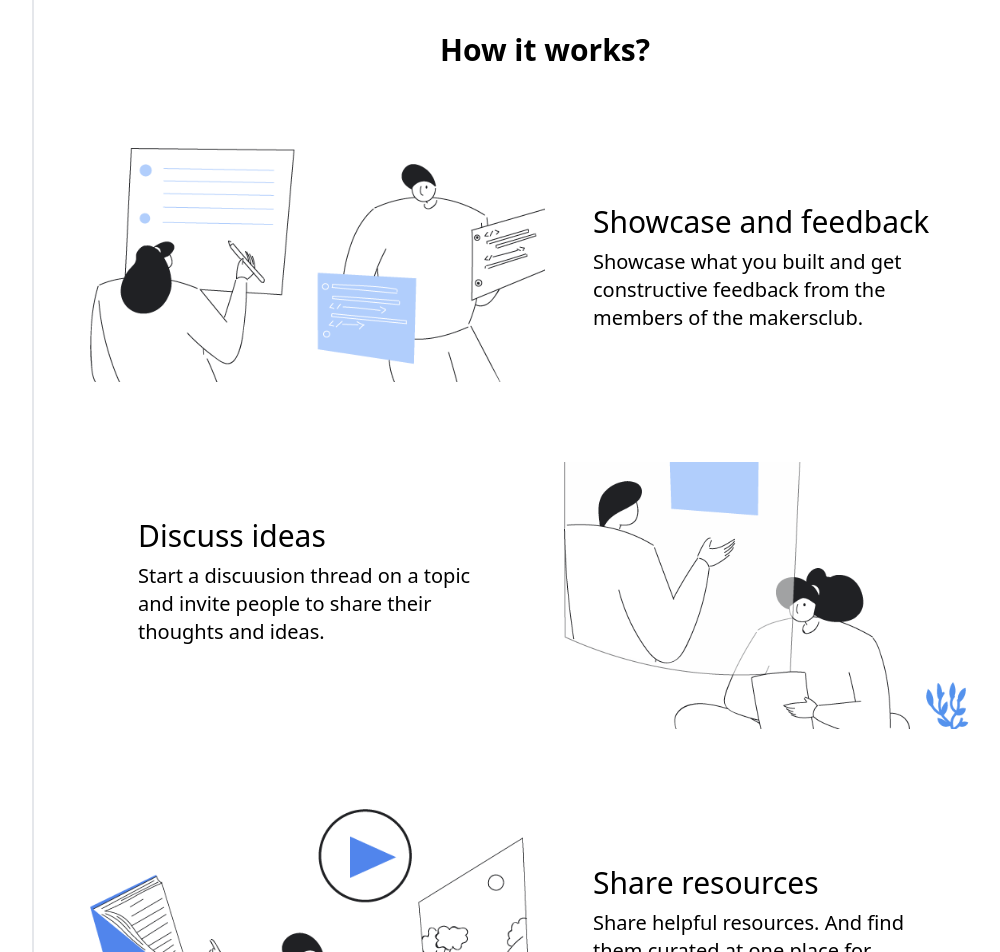
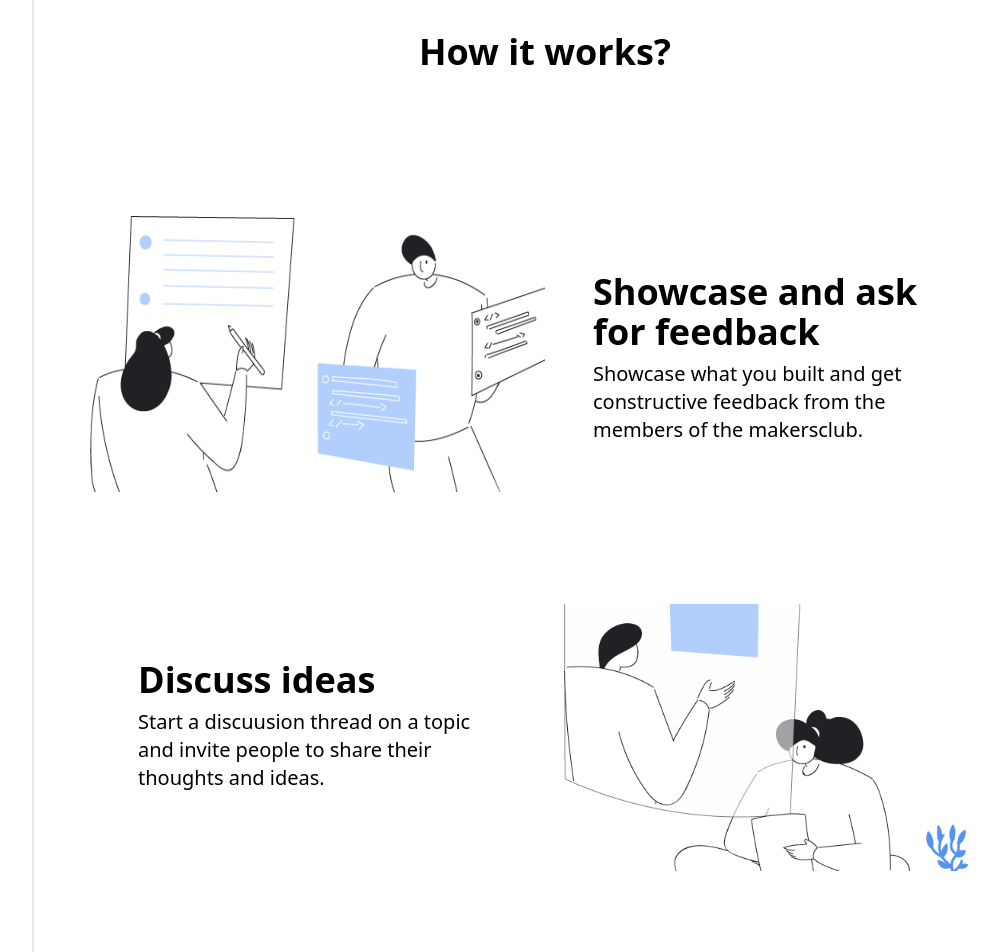
Before and after one commit to rutikwankhade/themakersclub, a React (Create React App) app: page / in a window 1280 px wide. Shown: the part 560-1512 px from the top of the page, without its empty margins (144-1144 px from the left). Built offline with nearby package versions, Linux system fonts and the light colour scheme; no server answers; what @tailwindcss/typography would draw is missing.

Commit message:
add headers on every page

```diff
--- a/src/components/CommentBox.js
+++ /dev/null
@@ -1,17 +0,0 @@
-import React from 'react';
-const CommentBox = () => {
-    return (
-        <div>
-            <div className="border-2 p-6 bg-white my-4 rounded">
-                <textarea
-                    placeHolder="Say something nice..!"
-                    className="w-full bg-gray-50 p-4 border-2 border-purple-300 text-xl focus:outline-none rounded my-2"
-                />
-
-                <button className="bg-gray-600 hover:bg-gray-700 rounded text-white px-6 py-2 text-xl ">Submit</button>
-            </div>
-        </div>
-    );
-}
-
-export default CommentBox;
--- a/src/components/Header.js
+++ b/src/components/Header.js
@@ -2,16 +2,16 @@ import React from 'react';
 import ideaImg from '../assets/images/idea.png'
 const Header = () => {
     return (
-        <div className="bg-purple-400 w-full h-80 rounded-xl text-center flex flex-row justify-center items-center">
+        <div className="p-0 bg-purple-400 w-full h-80 rounded-xl text-center flex flex-row justify-center items-center">
             <div className="text-white font-mono  ml-16 text-left">
-                            <h1 className="text-3xl font-semibold">A club of Ideas, feedbacks and resources.</h1>
+                <h1 className="text-3xl font-semibold">A club of Ideas, feedbacks and resources.</h1>
 
             </div>
 
-            <img src={ideaImg} alt="cover" className="mr-2 ml-auto"/>
+            <img src={ideaImg} alt="cover" className=" h-80 mr-2 ml-auto" />
 
         </div>
-     );
+    );
 }
 
 export default Header;
--- a/src/pages/Discussions.js
+++ b/src/pages/Discussions.js
@@ -3,6 +3,7 @@ import { Link } from 'react-router-dom'
 import { connect } from 'react-redux';
 import { getDiscussPosts } from '../actions/discussPost'
 import DiscussPostcard from '../components/DiscussPostCard';
+import discussionsImg from '../assets/images/discussions.png'
 
 const Discussions = ({ getDiscussPosts, discussPosts }) => {
 
@@ -13,10 +14,30 @@ const Discussions = ({ getDiscussPosts, discussPosts }) => {
 
     return (
         <div className="bg-gray-50">
+             <div className="flex px-20 pt-10 bg-purple-100 my-2">
+                        <div className="w-1/2">
+                            <h1 className="text-4xl my-2 font-bold">Discuss ideas</h1>
+                            <p className="text-xl  ">Start a discuusion thread on any topic and invite people to share their thoughts and ideas.</p>
+                        <Link to="/post-discussion" className="sticky top-20">
+                        <button className="px-6 my-4 cursor-pointer bg-purple-400 hover:bg-purple-500 focus:outline-none text-white rounded-full text-center p-2 text-2xl font-semibold">
+                            Start a discussion
+                        </button>
+
+                    </Link>
+
+                </div>
+                        <img src={discussionsImg} alt="discuss" className="ml-auto mr-2 w-1/3" />
+
+                    </div>
 
             <div className="bg-gray-50 p-2 rounded flex flex-row">
 
                 <div className="flex flex-col bg-gray-50 justify-center w-8/12 pb-20">
+
+
+
+
+
                     {discussPosts.data && discussPosts.data.map(post => {
                         return <Link to={`/discussions/${post.id}`}><DiscussPostcard post={post} /></Link>
 
@@ -25,16 +46,13 @@ const Discussions = ({ getDiscussPosts, discussPosts }) => {
                 </div>
 
                 <div className="w-4/12 flex flex-col items-center">
-                    <Link to="/post-discussion" className="sticky top-20">
-                        <button className="px-6 cursor-pointer m-4 bg-purple-400 hover:bg-purple-500 focus:outline-none text-white rounded-full text-center p-2 text-2xl font-semibold">
-                            Start a discussion
-                        </button>
 
-                    </Link>
 
-                    <div className=" sticky top-40 m-4 bg-pink-100 p-4 rounded border-l-8 border-pink-200">
+                    <div className=" sticky top-40 m-4 bg-pink-100 p-4 rounded border-t-8 border-pink-200">
+
                         <h1 className="text-2xl font-semibold">Discussions</h1>
                         <p className="text-lg py-2">Start a discuusion thread on a topic and invite people to share their thoughts and ideas.</p>
+
                     </div>
                 </div>
 
--- a/src/pages/Feedback.js
+++ b/src/pages/Feedback.js
@@ -1,10 +1,36 @@
 import React from 'react';
+import feedbackImg from '../assets/images/review.png'
 const Feedback = () => {
     return (
         <div>
+            <div className="flex flex-row">
+                <div className="">
+
+                    <div className="flex pt-10 bg-pink-100 my-2 ">
+                        <div className=" m-10">
+                            <h1 className="text-4xl my-2 font-bold">Showcase and Feedback</h1>
+                            <p className="text-xl ">Showcase what you built and get constructive feedback from the members of the makersclub.</p>
+                        </div>
+                        <img src={feedbackImg} alt="review" className=" ml-auto mr-2 w-1/3" />
+
+                    </div>
+
+
+
+
+                </div>
+
+
+
+
+            </div>
+
+
+
+
             share project and give feedback page
         </div>
-     );
+    );
 }
 
 export default Feedback;
--- a/src/pages/Home.js
+++ b/src/pages/Home.js
@@ -1,5 +1,7 @@
 import React from 'react';
 import Header from '../components/Header'
+
+
 
 import feedbackImg from '../assets/images/review.png'
 import discussionsImg from '../assets/images/discussions.png'
@@ -15,23 +17,34 @@ const Home = () => {
                 <p className="text-2xl text-center font-semibold">👨‍💻 Build + 📝 Get Feedback +  🤹 Learn =  ✨ Magic     </p>
             </div>
 
-            <div className="mt-20 px-10">
-                <h1 className="text-3xl text-center mb-10 font-semibold">How it works?</h1>
+
+            {/* <div className="flex flex-row">
+
+                <div className="  m-10 bg-green-200 rounded-full w-40 h-40 text-7xl flex justify-center items-center">👨‍💻 </div>
+                <div className=" m-10 bg-pink-200 rounded-full w-40 h-40 text-7xl flex justify-center items-center">👨‍💻 </div>
+                <div className=" m-10 bg-indigo-200 rounded-full w-40 h-40 text-7xl flex justify-center items-center">👨‍💻 </div>
+
+
+            </div> */}
+
+            <div className="mt-20 ">
+                <h1 className="text-4xl text-center mb-10 font-semibold">How it works?</h1>
 
                 <div className="flex flex-col justify-center">
-                    <div className="flex my-10">
+
+                    <div className="flex px-10 pt-24  my-2">
                         <img src={feedbackImg} alt="review" className="w-1/2" />
                         <div className="m-12">
-                            <h1 className="text-3xl my-2">Showcase and feedback</h1>
+                            <h1 className="text-4xl my-2 font-bold">Showcase and ask for feedback</h1>
                             <p className="text-xl ">Showcase what you built and get constructive feedback from the members of the makersclub.</p>
                         </div>
                     </div>
 
 
-                    <div className="flex my-10">
+                    <div className="flex px-10 pt-24  my-2">
                         <div className="m-12">
-                            <h1 className="text-3xl my-2">Discuss ideas</h1>
-                            <p className="text-xl ">Start a discuusion thread on a topic and invite people to share their thoughts and ideas.</p>
+                            <h1 className="text-4xl my-2 font-bold">Discuss ideas</h1>
+                            <p className="text-xl  ">Start a discuusion thread on a topic and invite people to share their thoughts and ideas.</p>
                         </div>
                         <img src={discussionsImg} alt="discuss" className="w-1/2" />
 
@@ -39,10 +52,10 @@ const Home = () => {
 
 
 
-                    <div className="flex my-10">
+                    <div className="flex px-10 pt-24  my-2">
                         <img src={resourcesImg} alt="resources" className="w-1/2" />
                         <div className="m-12">
-                            <h1 className="text-3xl my-2">Share resources</h1>
+                            <h1 className="text-4xl my-2 font-bold">Share resources</h1>
                             <p className="text-xl ">Share helpful resources. And find them curated at one place for everyone.</p>
                         </div>
                     </div>
--- a/src/pages/Resources.js
+++ b/src/pages/Resources.js
@@ -1,16 +1,27 @@
 import React from 'react';
+import resourcesImg from '../assets/images/resources.png'
 
 import { LinkPreview } from '@dhaiwat10/react-link-preview';
 
 
 const Resources = () => {
     return (
-        <div className="flex  justify-center">
+        <div className="">
+            <div className="flex px-10 pt-10  my-2 bg-green-100">
+                        <div className="m-10">
+                            <h1 className="text-4xl my-2 font-bold">Share resources</h1>
+                            <p className="text-xl ">Share helpful resources. And find them curated at one place for everyone.</p>
+                </div>
+                                        <img src={resourcesImg} alt="resources" className="w-1/3" />
+
+                    </div>
+
+            <div>
             share and find resources
             <LinkPreview url='https://tabwave.vercel.app/' width="25%" className="m-2" height="250px" />
             <LinkPreview url='https://tabwave.vercel.app/' width="25%" className="m-2" height="250px" />
 
-
+</div>
         </div>
     );
 }
```
